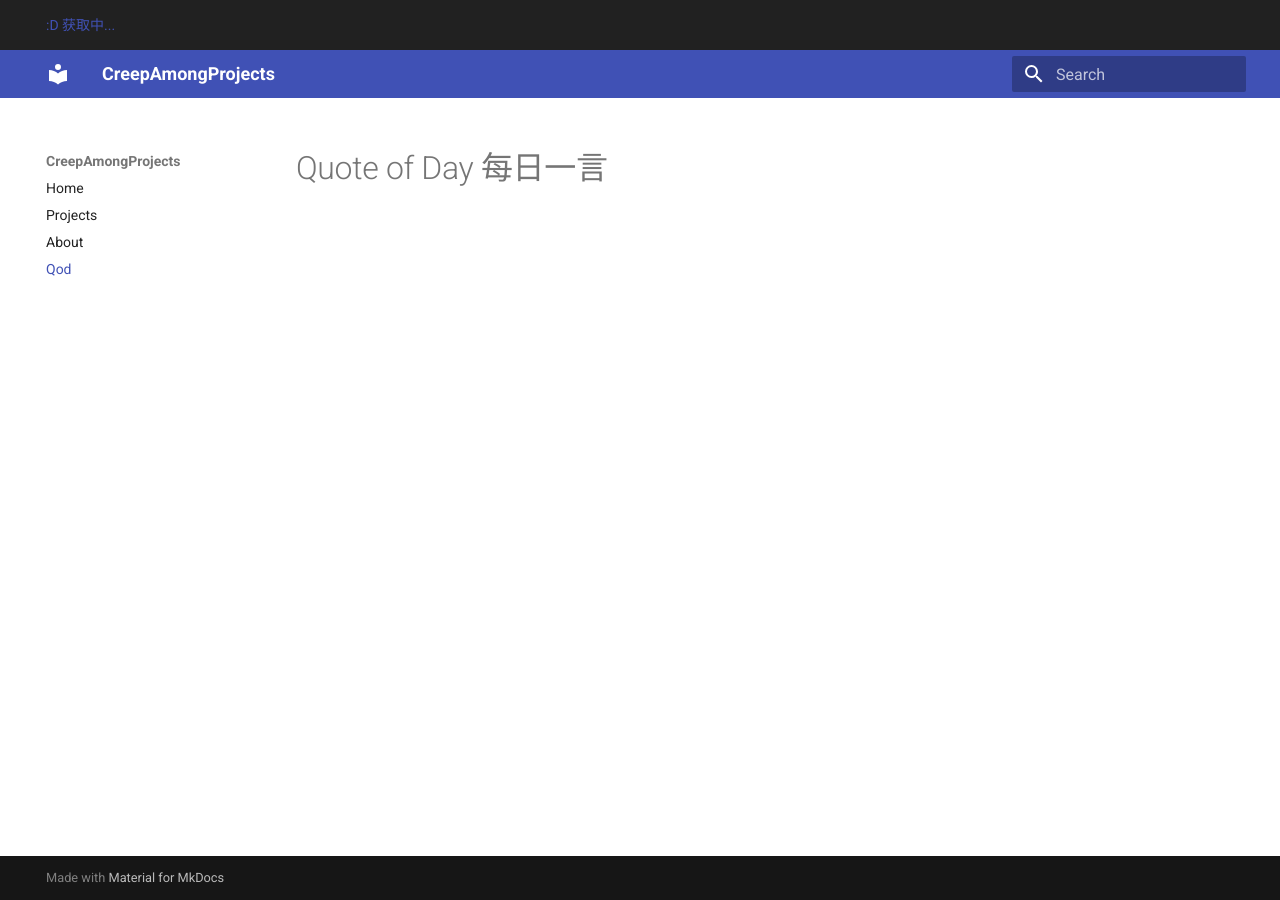
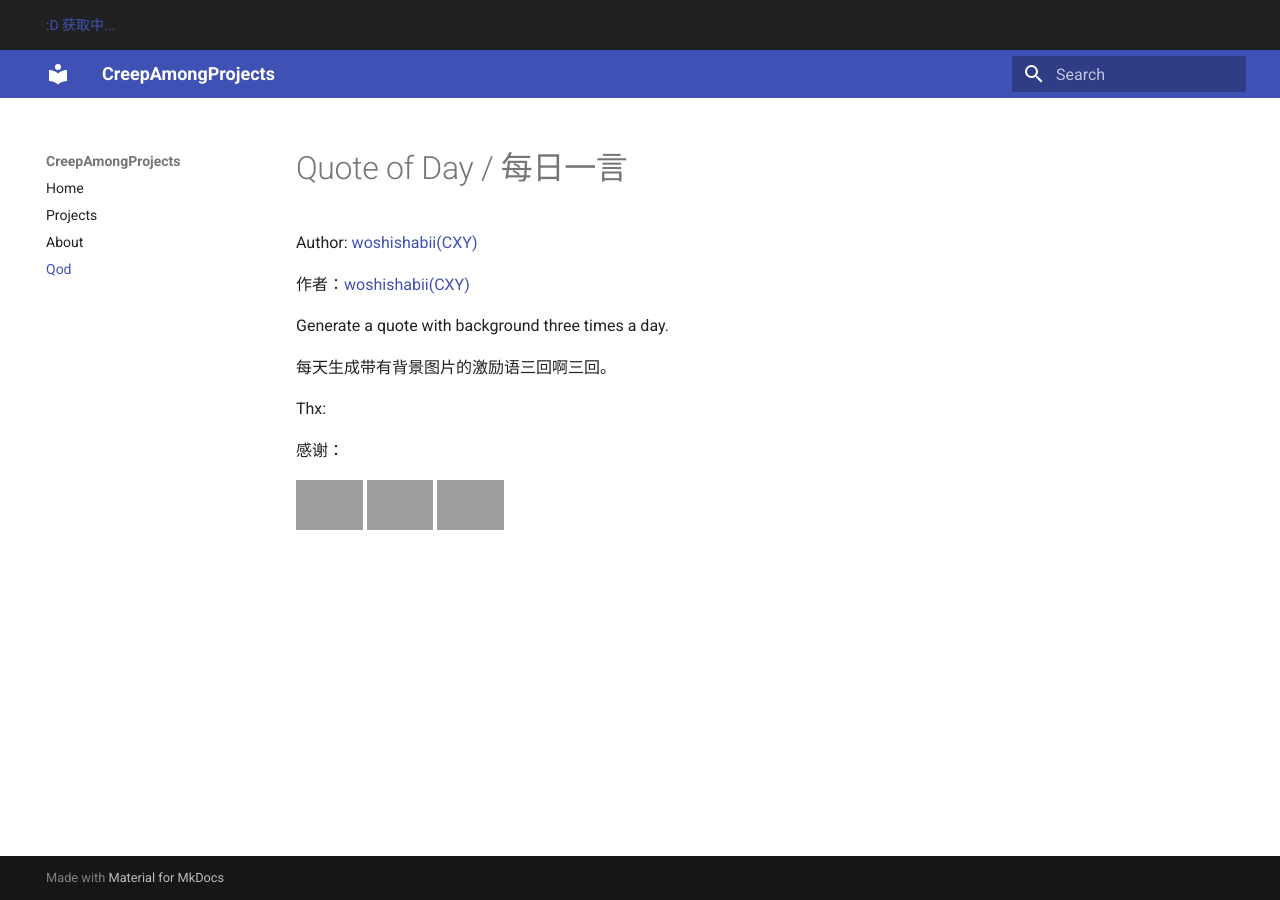
Before and after one commit to Creep-Among-Projects/CAP-Pages, an MkDocs documentation site: the page built from docs/qod.md, in a window 1280 px wide. Built offline with MkDocs 1.6.1 and Material for MkDocs 9.7.7, drawn with Linux system fonts in a browser that asks for light colours; grey boxes are pictures that could not be loaded.

```diff
--- a/docs/qod.md
+++ b/docs/qod.md
@@ -1 +1,23 @@
-# Quote of Day 每日一言
+# Quote of Day / 每日一言
+
+Author: [woshishabii(CXY)](https://github.com/woshishabii)
+
+
+作者：[woshishabii(CXY)](https://github.com/woshishabii)
+
+
+Generate a quote with background three times a day.
+
+
+每天生成带有背景图片的激励语三回啊三回。
+
+
+Thx:
+
+
+感谢：
+
+
+[![Pexels](https://images.pexels.com/lib/api/pexels.png "Photos Provided by Pexels")](https://pexels.com)
+[![Hitokoto](https://developer.hitokoto.cn/logo.png "Quote Provided by Hitokoto")](https://hitokoto.cn)
+[![Github Pages](https://github.githubassets.com/images/mona-loading-dark.gif "Github")](https://github.com)
--- a/overrides/main.html
+++ b/overrides/main.html
@@ -7,3 +7,20 @@
 
 <script src="https://v1.hitokoto.cn/?encode=js&select=%23hitokoto" defer></script>
 {% endblock %}
+
+{% block styles %}
+{{ super() }}
+<style>
+    img[alt="Pexels"] {
+        height: 50px;
+    }
+
+    img[alt="Hitokoto"] {
+        height: 50px;
+    }
+
+    img[alt="Github Pages"] {
+        height: 50px;
+    }
+</style>
+{% endblock %}
```
Also changed, not shown: 2 other files.
